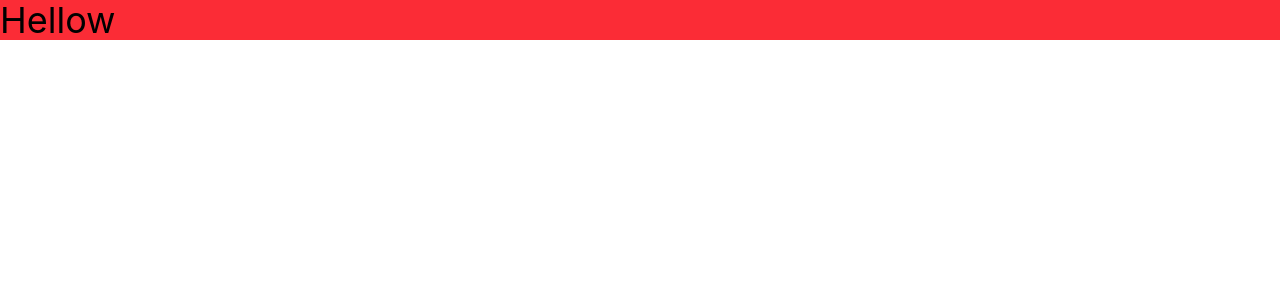
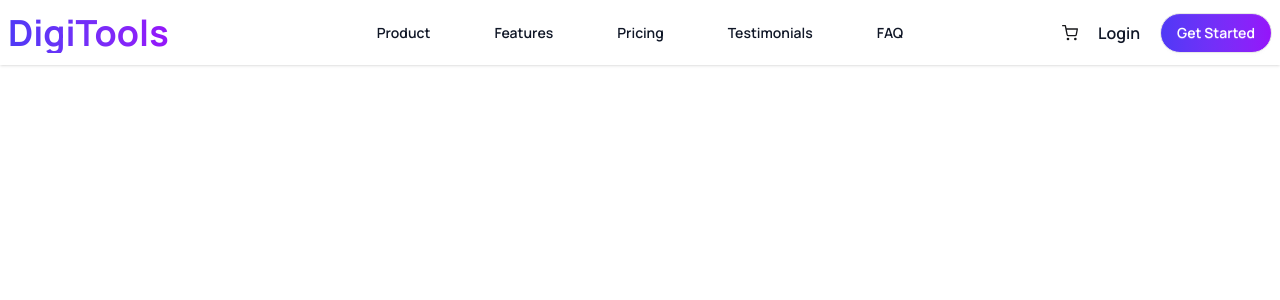
Before and after one commit to SheikhSabbirAhmad/ph-assignment-06, a React (Vite) app: page / in a window 1280 px wide. Shown: the top 300 px of the page. Built offline with nearby package versions, Linux system fonts and the light colour scheme.

Commit message:
Completed to design Navbar according to figma

```diff
--- a/index.html
+++ b/index.html
@@ -1,5 +1,5 @@
 <!doctype html>
-<html lang="en">
+<html lang="en" data-theme="light">
   <head>
     <meta charset="UTF-8" />
     <link rel="icon" type="image/svg+xml" href="/favicon.svg" />
--- a/package.json
+++ b/package.json
@@ -13,6 +13,7 @@
     "@tailwindcss/vite": "^4.2.2",
     "react": "^19.2.4",
     "react-dom": "^19.2.4",
+    "react-icons": "^5.6.0",
     "tailwindcss": "^4.2.2"
   },
   "devDependencies": {
@@ -20,6 +21,7 @@
     "@types/react": "^19.2.14",
     "@types/react-dom": "^19.2.3",
     "@vitejs/plugin-react": "^6.0.1",
+    "daisyui": "^5.5.19",
     "eslint": "^9.39.4",
     "eslint-plugin-react-hooks": "^7.0.1",
     "eslint-plugin-react-refresh": "^0.5.2",
--- a/src/App.jsx
+++ b/src/App.jsx
@@ -1,11 +1,13 @@
 
 import './App.css'
+import NavBar from './component/NavBar'
 
 function App() {
 
   return (
     <>
-      <h2 className='text-4xl bg-red-500'>Hellow</h2>
+    <NavBar></NavBar>
+
     </>
   )
 }
--- /dev/null
+++ b/src/component/NavBar.jsx
@@ -0,0 +1,42 @@
+import React from 'react';
+import { FiShoppingCart } from 'react-icons/fi';
+
+const NavBar = () => {
+    return (
+        <div>
+        <div className="navbar bg-base-100 shadow-sm py-2">
+      <div className="navbar-start">
+        <div className="text-4xl font-bold bg-linear-to-r from-[#4F39F6] to-[#9514FA] bg-clip-text text-transparent">
+          <h2>DigiTools</h2>
+        </div>
+      </div>
+      <div className="navbar-center hidden md:flex">
+        <ul className="menu menu-horizontal gap-10 px-1 text-[#101727] font-semibold">
+          <li>
+            <a>Product</a>
+          </li>
+          <li>
+            <a>Features</a>
+          </li>
+          <li>
+            <a>Pricing</a>
+          </li>
+          <li>
+            <a>Testimonials</a>
+          </li>
+          <li>
+            <a>FAQ</a>
+          </li>
+        </ul>
+      </div>
+      <div className="navbar-end gap-5">
+        <button><FiShoppingCart></FiShoppingCart></button>
+        <h3 className='text-[#101727] font-semibold'>Login</h3>
+        <a className="btn bg-linear-to-r from-[#4F39F6] to-[#9514FA] p-4 rounded-full text-white">Get Started</a>
+      </div>
+    </div>
+        </div>
+    );
+};
+
+export default NavBar;
--- a/src/index.css
+++ b/src/index.css
@@ -1 +1,9 @@
+@import url('https://fonts.googleapis.com/css2?family=Manrope:wght@200..800&display=swap');
+
 @import "tailwindcss";
+@plugin "daisyui";
+
+* {
+  font-family: "Manrope", sans-serif;
+
+}
```
Also changed, not shown: 1 other file (tests, documents, lock files or other folders).
